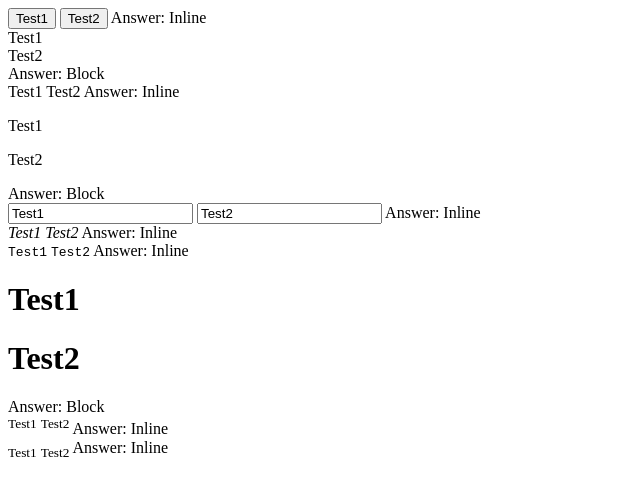
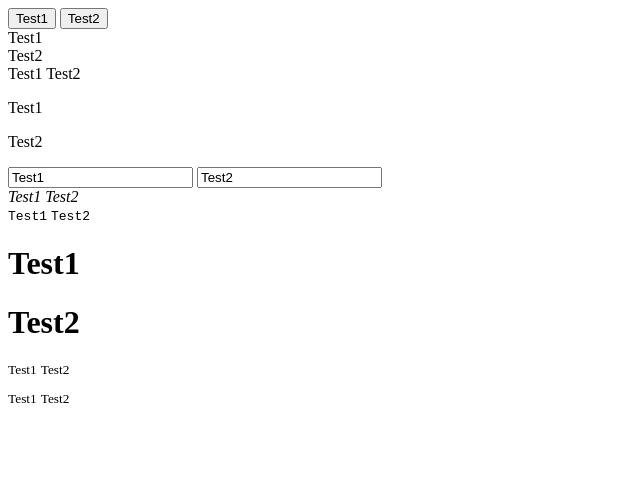
Before and after one commit to acciojob/block-or-inline-Hrishimohite, a website: page main.html in a window 1280 px wide. Shown: the whole page, without its empty margins (0-640 px from the left). Drawn offline with Linux system fonts and the light colour scheme.

Commit message:
created a submission

```diff
--- a/main.html
+++ b/main.html
@@ -10,61 +10,61 @@
     <div>
         <button data-ns-test="block-inline-button">Test1</button>
         <button data-ns-test="block-inline-button">Test2</button>
-        Answer: Inline
+        <!-- Answer: Inline -->
     </div>
 
     <div>
         <div data-ns-test="block-inline-div">Test1</div>
         <div data-ns-test="block-inline-div">Test2</div>
-        Answer: Block
+        <!-- Answer: Block -->
     </div>
 
     <div>
         <span data-ns-test="block-inline-span">Test1</span>
         <span data-ns-test="block-inline-span">Test2</span>
-        Answer: Inline
+        <!-- Answer: Inline -->
     </div>
 
     <div>
         <p data-ns-test="block-inline-p">Test1</p>
         <p data-ns-test="block-inline-p">Test2</p>
-        Answer: Block
+        <!-- Answer: Block -->
     </div>
 
     <div>
         <input data-ns-test="block-inline-input" value="Test1">
         <input data-ns-test="block-inline-input" value="Test2">
-        Answer: Inline
+        <!-- Answer: Inline -->
     </div>
 
     <div>
         <cite data-ns-test="block-inline-cite">Test1</cite>
         <cite data-ns-test="block-inline-cite">Test2</cite>
-        Answer: Inline
+        <!-- Answer: Inline -->
     </div>
 
     <div>
         <code data-ns-test="block-inline-code">Test1</code>
         <code data-ns-test="block-inline-code">Test2</code>
-        Answer: Inline
+        <!-- Answer: Inline -->
     </div>
 
     <div>
         <h1 data-ns-test="block-inline-h1">Test1</h1>
         <h1 data-ns-test="block-inline-h1">Test2</h1>
-        Answer: Block
+        <!-- Answer: Block -->
     </div>
 
     <div>
         <sup data-ns-test="block-inline-sup">Test1</sup>
         <sup data-ns-test="block-inline-sup">Test2</sup>
-        Answer: Inline
+        <!-- Answer: Inline -->
     </div>
 
     <div>
         <sub data-ns-test="block-inline-sub">Test1</sub>
         <sub data-ns-test="block-inline-sub">Test2</sub>
-        Answer: Inline
+        <!-- Answer: Inline -->
     </div>
 
 </body>
```
